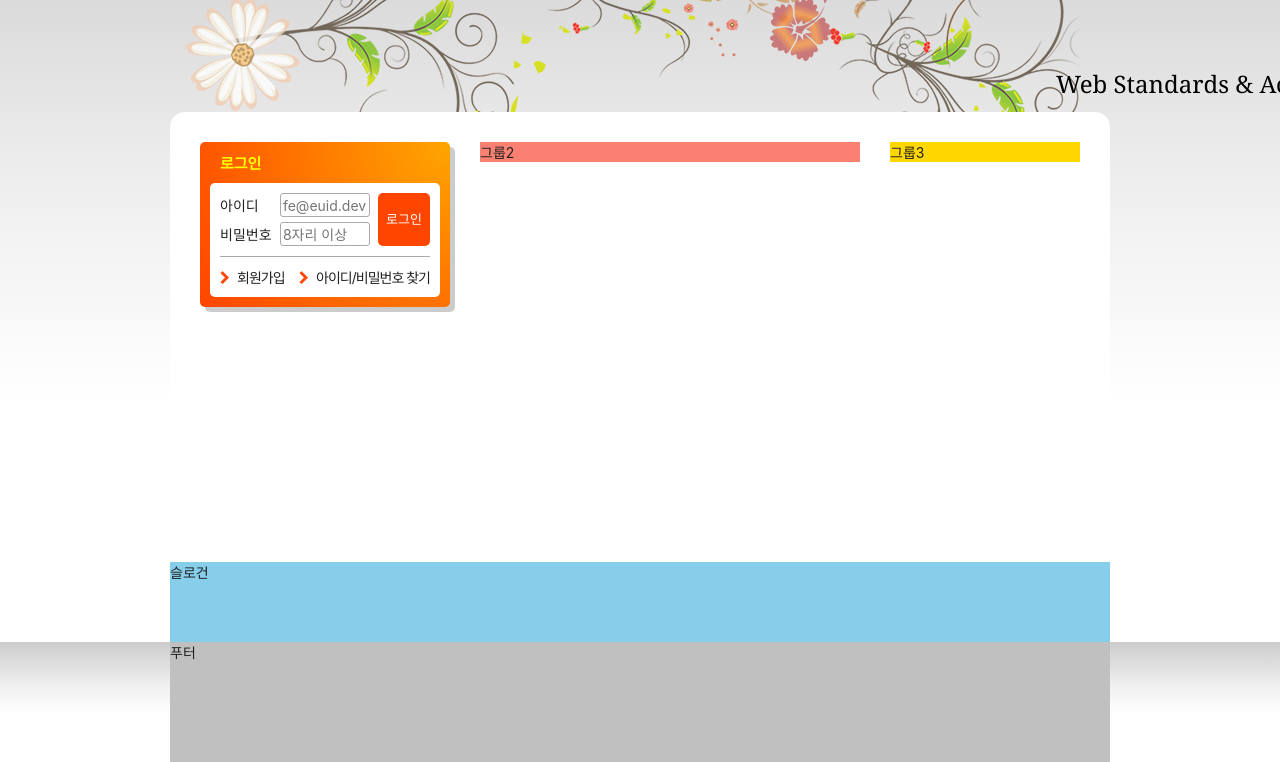
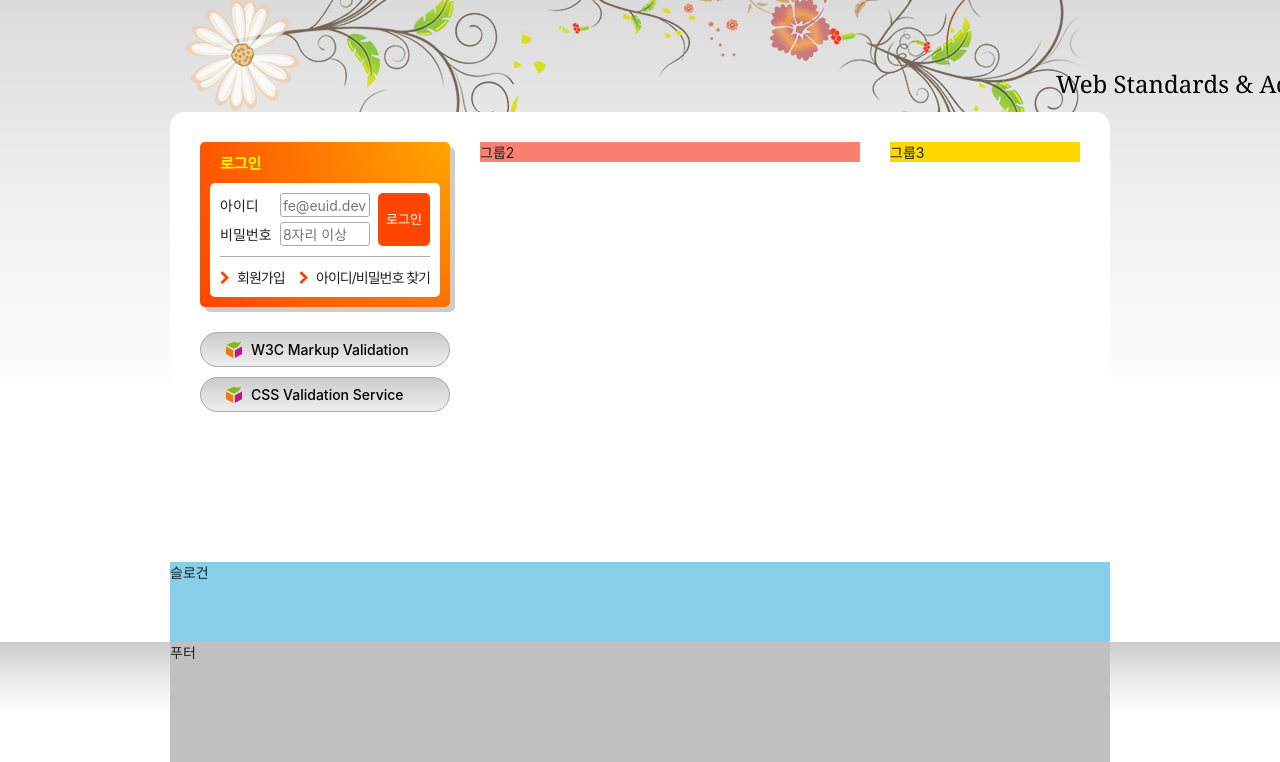
Before and after one commit to kkujoni/html5, a plain HTML site: page index.html in a window 1280 px wide. Shown: the part 135-897 px from the top of the page. Drawn offline with Linux system fonts and the light colour scheme; a web font is replaced by a local one.

Commit message:
유효성검사링크

```diff
--- a/index.html
+++ b/index.html
@@ -149,7 +149,7 @@
               <input type="email" id="userEmail"name="userEmail"placeholder="fe@euid.dev"required/>
             </div>
             <div class="user-pw">
-              <label for="userPw">비밀번호</label>
+              <label for="usSerPw">비밀번호</label>
               <input type="password" id="userPw"name="userPw"placeholder="8자리 이상" required/>
             </div>
             <button type="submit" class="login-button">로그인</button>
@@ -160,6 +160,19 @@
           <li><a href="/">아이디/비밀번호 찾기</a></li>
         </ul>
       </section>
+      <h2 class="a11y-hidden">유효성 검사 배너</h2>
+      <ul class="validation-list">
+        <li>
+          <a href="/" target="_blank  " rel="noopener noreferrer" title="마크업 유효성 검사 사이트로 이동 (새창)">
+            W3C Markup Validation
+          </a>
+        </li>
+        <li>
+          <a href="/" target="_blank  " rel="noopener noreferrer" title="CSS 유효성 검사 사이트로 이동 (새창)">
+          CSS Validation Service
+          </a>
+        </li>
+      </ul>
     </div>
     <div class="group group2">그룹2</div>
     <div class="group group3">그룹3</div>
--- a/styles/style.css
+++ b/styles/style.css
@@ -348,6 +348,17 @@ label{
   font-size: 13px;
 }
 
+.sign li{
+  display: inline-block;
+}
+
+.sign li:first-child{
+  width: 35%;
+}
+.sign li:last-child{
+  width: 65%;
+  text-align: right;
+}
 .sign{
   background-color: #fff;
   display: flex;
@@ -356,6 +367,7 @@ label{
   border-radius: 0 0 5px 5px;
   padding: 4px 10px;
 }
+
 .sign a{
   display: block;
   padding: 6px 0;
@@ -367,6 +379,34 @@ label{
    margin-right: 8px;
    color: orangered;
 }
+/* 유효성 검사 배너 */
+.validation-list{
+  margin-top:25px;
+}
+
+.validation-list li{
+
+  margin-top:10px ;
+
+}
+
+.validation-list a{
+  background: url("./images/validation_icon.png") no-repeat 25px 50%, #ccc linear-gradient(to bottom ,#ccc,#eee);
+  border: 1px solid #aaa;
+  border-radius: 30px;
+  color: #000;
+  font-weight: 500;
+  display: block;
+  padding: 8px 15px 8px 50px;
+
+}
+
+.validation-list a:hover,
+.validation-list a:focus{
+  color: red;
+  border:#000 solid 1px;
+}
+
 
 
 /* 슬로건 */
```
